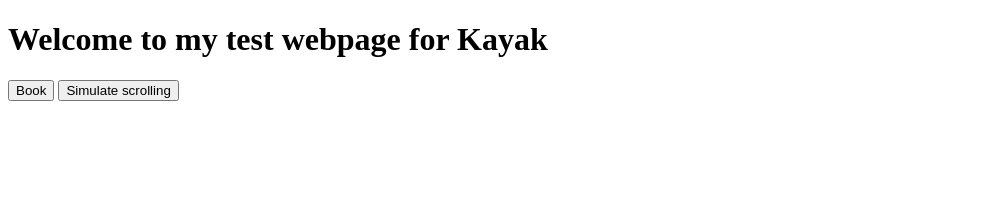
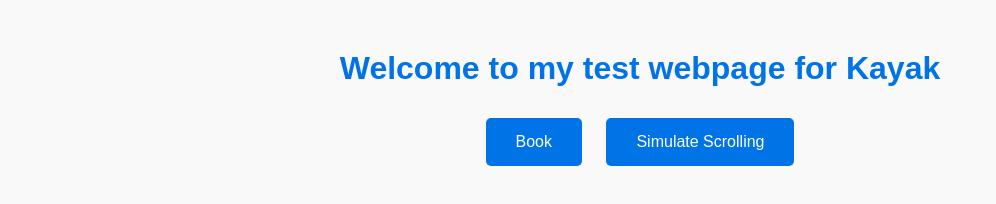
Before and after one commit to khalyfa01/website-audit, a plain HTML site: page index.html in a window 1280 px wide. Shown: the whole page, without its empty margins (0-996 px from the left). Drawn offline with Linux system fonts and the light colour scheme.

Commit message:
new : Update the design a bit

```diff
--- a/index.html
+++ b/index.html
@@ -12,17 +12,54 @@
         'https://www.googletagmanager.com/gtm.js?id='+i+dl;f.parentNode.insertBefore(j,f);
     })(window,document,'script','dataLayer','GTM-KSZLGCQS');</script>
     <!-- End Google Tag Manager -->
+
+    <style>
+        body {
+            font-family: Arial, sans-serif;
+            text-align: center;
+            background-color: #f9f9f9;
+            margin: 0;
+            padding: 0;
+        }
+
+        h1 {
+            color: #0073e6;
+            margin-top: 50px;
+        }
+
+        button {
+            background-color: #0073e6;
+            color: white;
+            border: none;
+            padding: 15px 30px;
+            margin: 10px;
+            border-radius: 5px;
+            font-size: 16px;
+            cursor: pointer;
+            transition: background-color 0.3s ease;
+        }
+
+        button:hover {
+            background-color: #005bb5;
+        }
+
+        button:active {
+            background-color: #003f7f;
+        }
+    </style>
 </head>
 <body>
     <h1>Welcome to my test webpage for Kayak</h1>
     <button id="booking_button">Book</button>
-    <button id="scroll_button">Simulate scrolling</button>
+    <button id="scroll_button">Simulate Scrolling</button>
+
     <!-- Google Tag Manager (noscript) -->
     <noscript><iframe src="https://www.googletagmanager.com/ns.html?id=GTM-KSZLGCQS"
         height="0" width="0" style="display:none;visibility:hidden"></iframe></noscript>
     <!-- End Google Tag Manager (noscript) -->
+
     <script>
-        // Simulation de clic sur "Réserver"
+        // Simulation of "Book" button click
         document.getElementById("booking_button").addEventListener("click", function () {
             console.log("Click on Reserve detected!");
             dataLayer.push({
@@ -33,7 +70,7 @@
             });
         });
 
-        // Simulation de défilement
+        // Simulation of scrolling
         document.getElementById("scroll_button").addEventListener("click", function () {
             console.log("Scrolling detected!");
             dataLayer.push({
```
Lines whose indentation alone changed are shown as unchanged.
